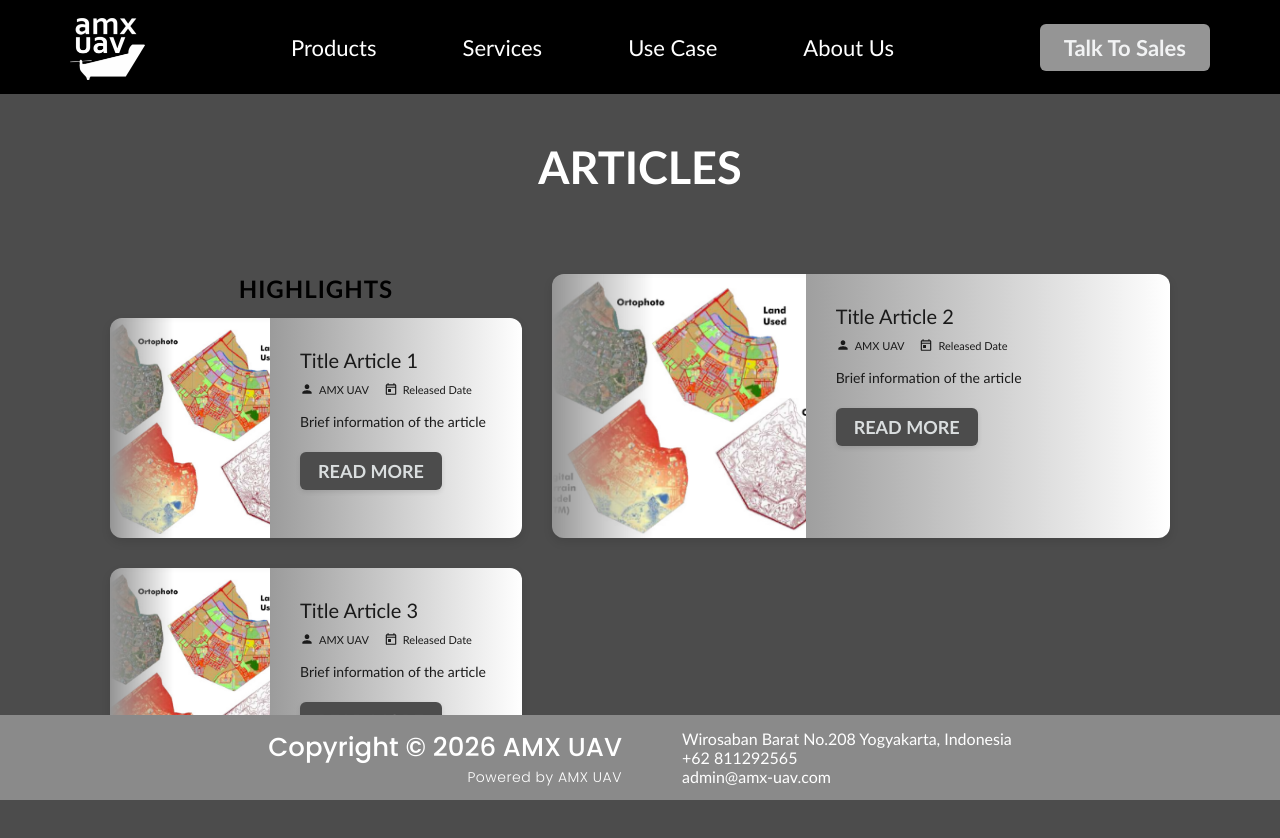
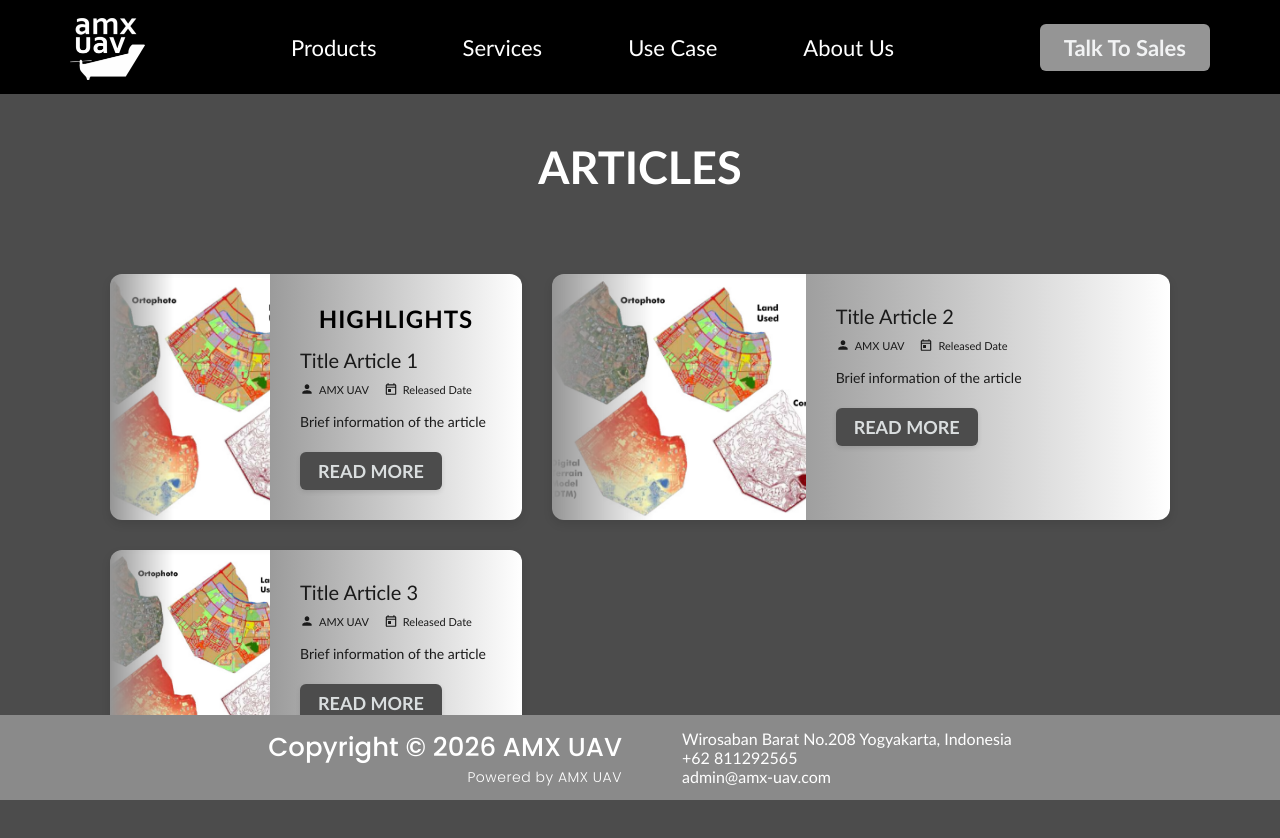
Before and after one commit to nasgmr/website-amx-next, a Next.js app: page /about-us/articles in a window 1280 px wide. Shown: the top 838 px of the page. Built offline with nearby package versions, Linux system fonts and the light colour scheme; a web font is replaced by a local one.

Commit message:
fix: highlight card article

```diff
--- a/src/app/about-us/articles/page.js
+++ b/src/app/about-us/articles/page.js
@@ -12,13 +12,13 @@ export default function ArticlesPage() {
 
         {/* Highlight Article */}
         <div className="articles-highlight-col">
-          <h4 className="highlight-title" style={{ fontWeight: 600 }}>HIGHLIGHTS</h4>
           <div className="list-card">
             <div className="list-card-image">
               {/* eslint-disable-next-line @next/next/no-img-element */}
               <img src="/img/Use Case - Land Use.png" alt="Highlight Article" />
             </div>
             <div className="list-card-content">
+              <h4 className="highlight-title" style={{ fontWeight: 600 }}>HIGHLIGHTS</h4>
               <h3>Title Article 1</h3>
               <div className="article-meta">
                 <span className="meta-item">
```
